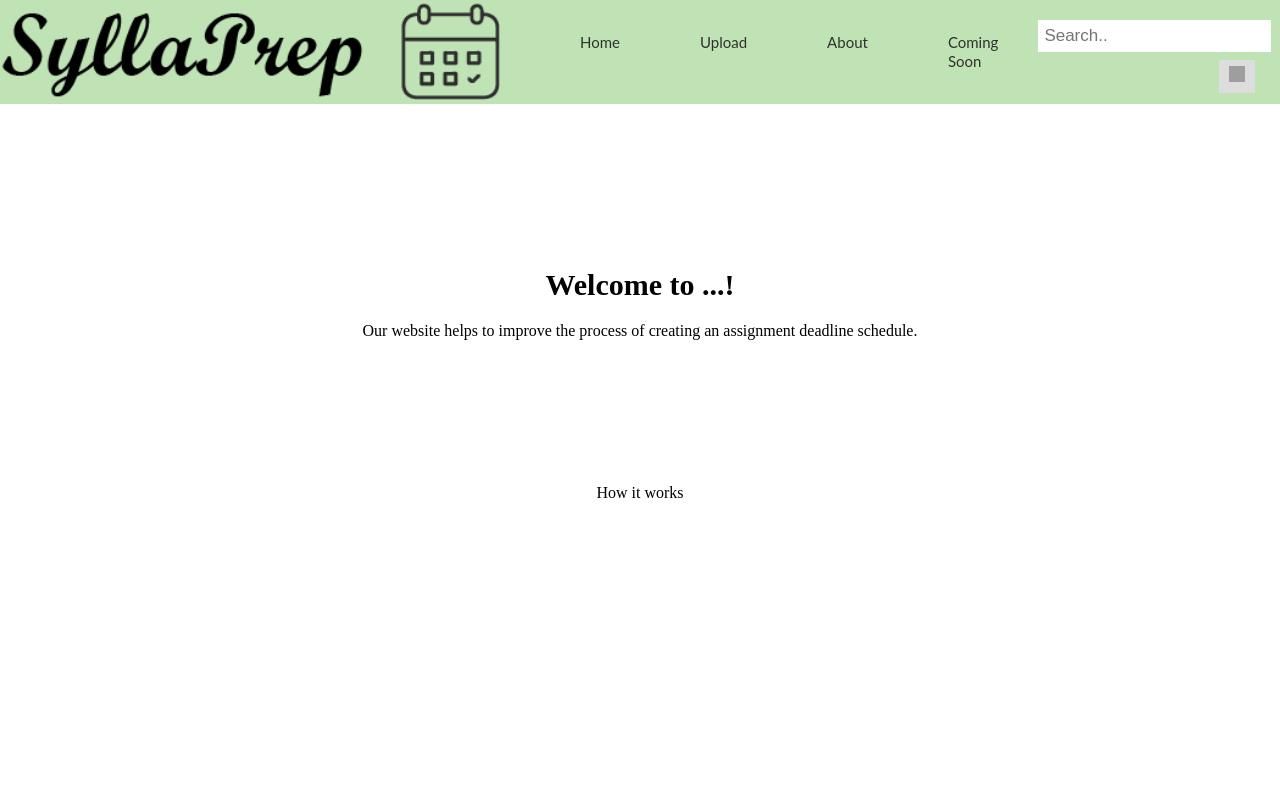
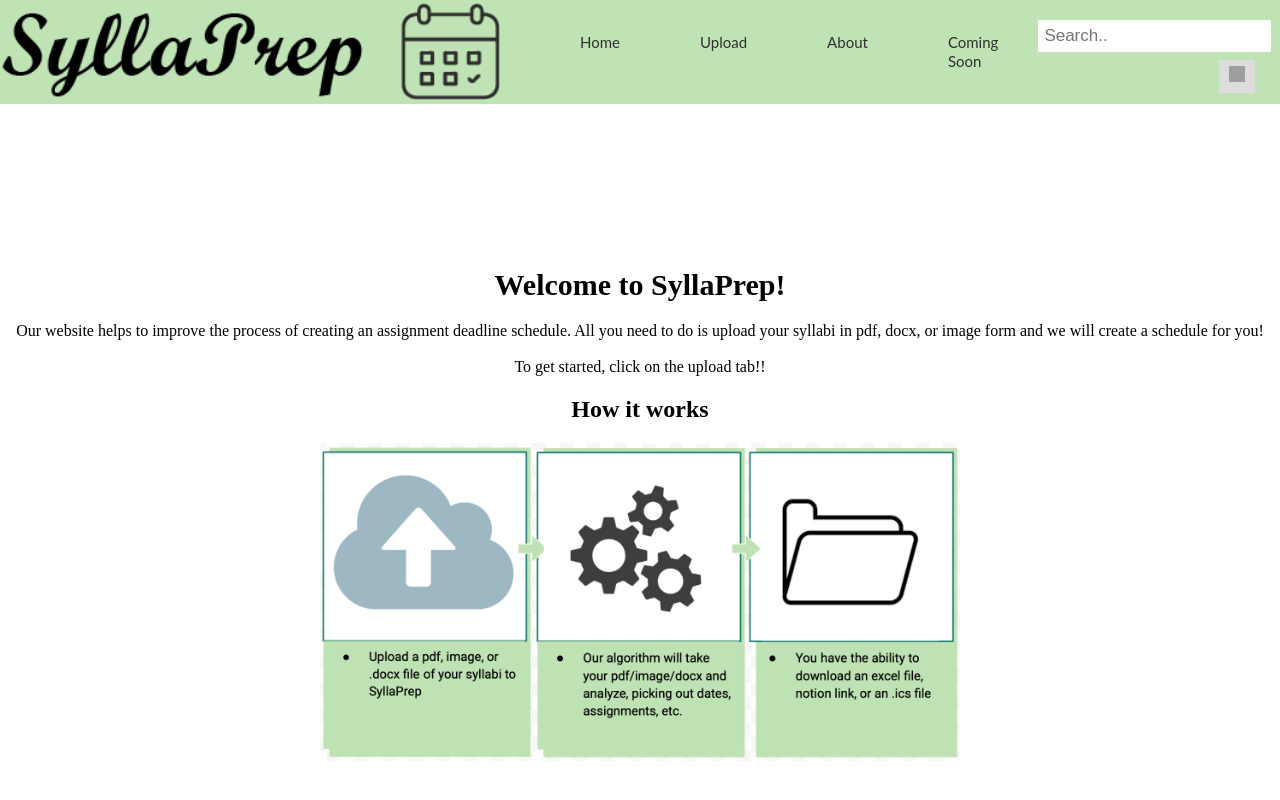
Before and after one commit to ruh32/SheInnovates23, a Flask app: page / in a window 1280 px wide. Run offline with Flask 2, Linux system fonts and the light colour scheme; grey boxes are pictures that could not be loaded.

Commit message:
added graphic

```diff
--- a/templates/about.html
+++ b/templates/about.html
@@ -7,7 +7,7 @@
             <div class="menu">
               <div class="logo">
                 <a href="">
-                  <img src="SyllaPrep.png" alt="">
+                  <img src="static/SyllaPrep.png" alt="">
                 </a>
               </div>
               <div class="between">
--- a/templates/index.html
+++ b/templates/index.html
@@ -7,7 +7,7 @@
             <div class="menu">
               <div class="logo">
                 <a href="">
-                  <img src="SyllaPrep.png" alt="">
+                  <img src="static/SyllaPrep.png" alt="">
                 </a>
               </div>
               <div class="between">
@@ -36,14 +36,19 @@
     <STYLE>A {text-decoration: none;} </STYLE>
 </head>
 <br><br><br><br><br><br><br><br>
-<h1>Welcome to ...! </h1>
+<h1>Welcome to SyllaPrep! </h1>
 <div class="blog">
-    Our website helps to improve the process of creating an assignment deadline schedule.
+    Our website helps to improve the process of creating an assignment deadline schedule. All you need to do is upload your syllabi in pdf, docx, or image form and we will create a schedule for you!
+    <br><br>
+    To get started, click on the upload tab!!
 </div>
-<br><br><br><br><br><br><br><br>
 <div class="blog">
-    How it works
+    <h2> How it works </h2>
 </div>
+<img src="static/HowItWorks.png" style="display: block;
+  margin-left: auto;
+  margin-right: auto;
+  width: 50%;" alt="How it works">
 <body class = "hi">
 
 </body>
--- a/templates/upload.html
+++ b/templates/upload.html
@@ -7,7 +7,7 @@
             <div class="menu">
               <div class="logo">
                 <a href="">
-                  <img src="SyllaPrep.png" alt="">
+                  <img src="static/SyllaPrep.png" alt="">
                 </a>
               </div>
               <div class="between">
@@ -38,7 +38,7 @@
 </head>
 <br><br><br><br><br><br><br><br>
 <h1>
-  Upload your syllabi! &nbsp (note: must be in pdf or docx format)
+  Upload your syllabi! &nbsp (note: must be in pdf, image, or docx format)
 </h1>
 <div class="blog">
     <form action = "" method = "POST" enctype = "multipart/form-data">
```
Also changed, not shown: static/HowItWorks.png (added), static/SyllaPrep.png (renamed from SyllaPrep.png), 3 other files.
